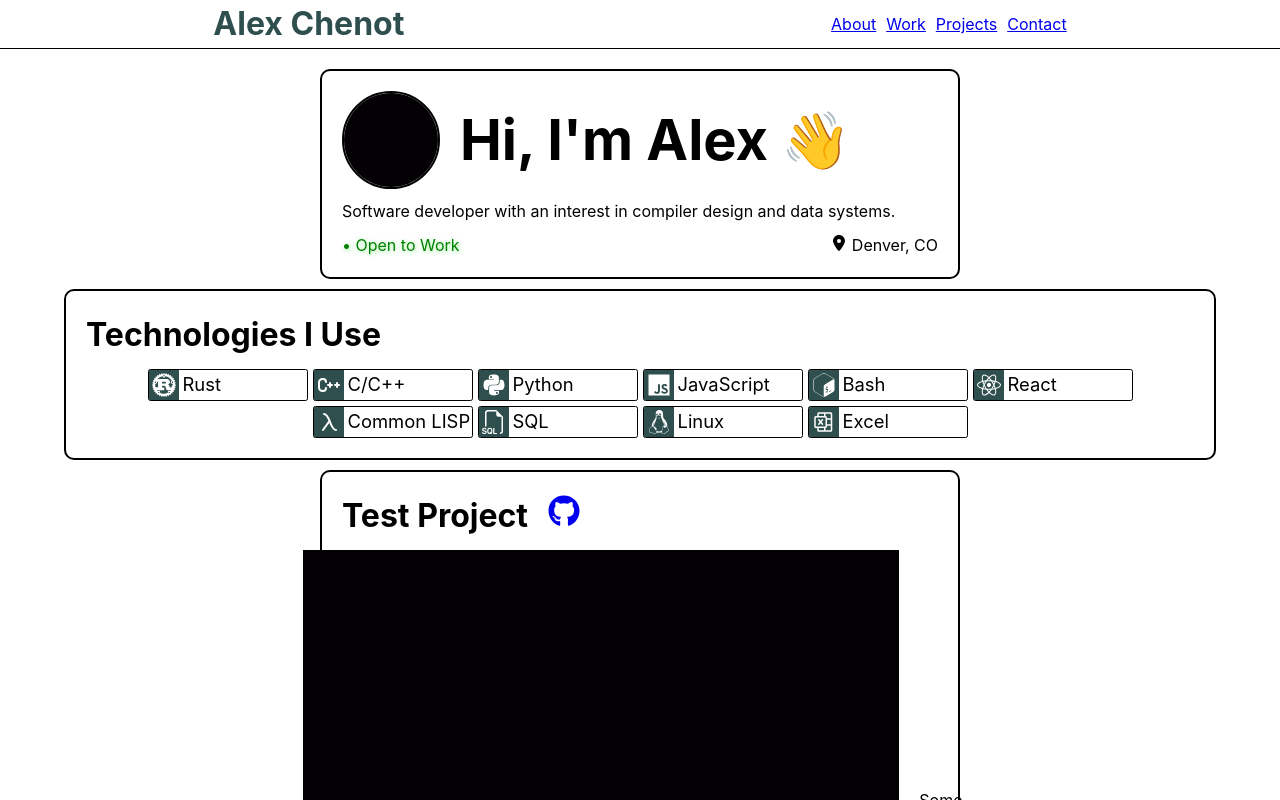
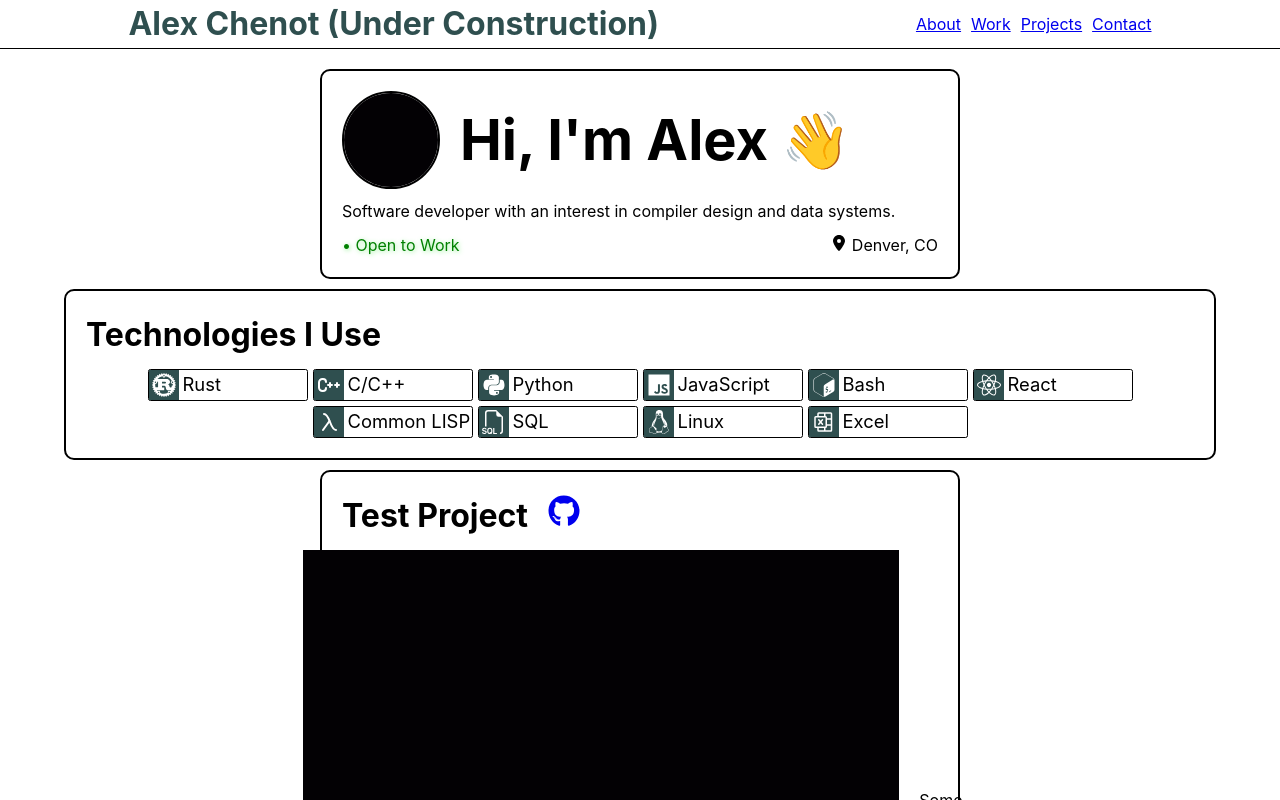
Before and after one commit to chenota/portfolio, a React (Vite) app: page / in a window 1280 px wide. Shown: the top 800 px of the page. Built offline with nearby package versions, Linux system fonts and the light colour scheme.

Commit message:
feat: Added under construction to header

```diff
--- a/src/components/Header/Header.jsx
+++ b/src/components/Header/Header.jsx
@@ -12,7 +12,7 @@ function Header() {
     // Componenet body
     return (
         <div id="header">
-            <h1 onClick={toggleRainbowHeader} className={"select" + (isRainbowHeader ? " rainbow" : "")}>Alex Chenot</h1>
+            <h1 onClick={toggleRainbowHeader} className={"select" + (isRainbowHeader ? " rainbow" : "")}>Alex Chenot (Under Construction)</h1>
             <div id="headerLinks">
                 <NavItem text="About"/>
                 <NavItem text="Work" />
```
